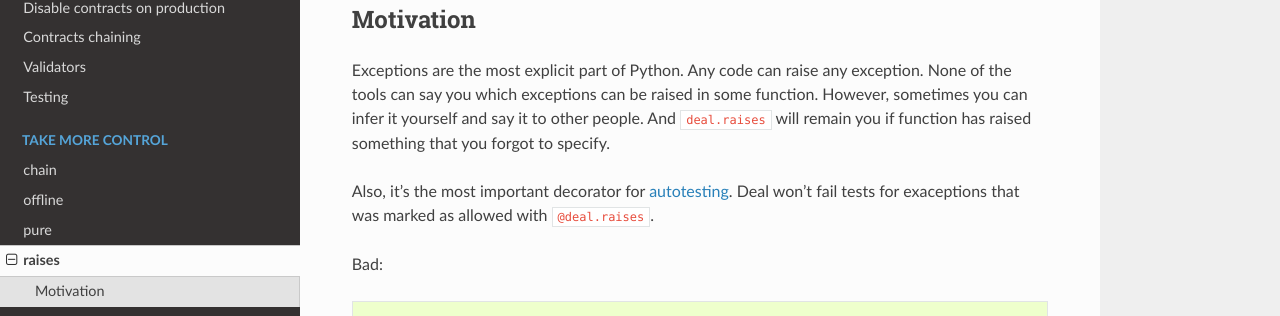
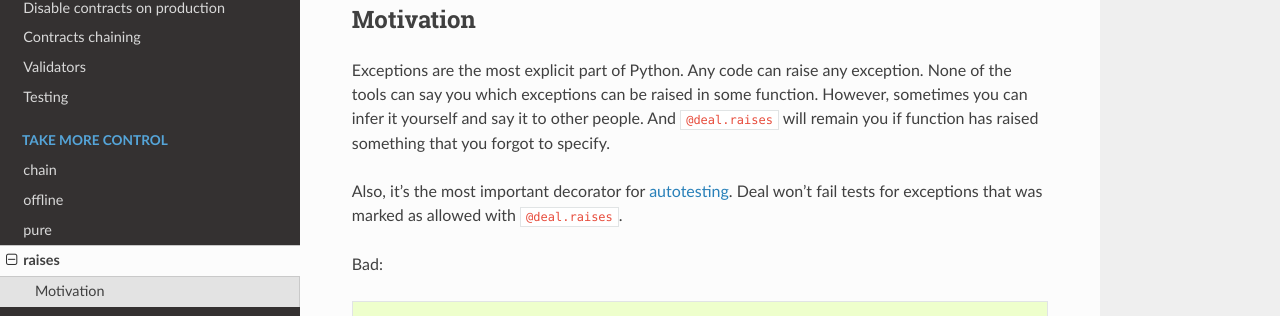
Before and after one commit to life4/deal, a Sphinx documentation site: the page built from docs/decorators/raises.md, in a window 1280 px wide and 1389 px high. Shown: the part 490-806 px from the top of the window. Built offline with Sphinx 7.4.7 and the Read the Docs theme 2.0.0, drawn with Linux system fonts in a browser that asks for light colours.

Commit message:
fix links

```diff
--- a/docs/decorators/raises.md
+++ b/docs/decorators/raises.md
@@ -22,9 +22,9 @@
 
 ## Motivation
 
-Exceptions are the most explicit part of Python. Any code can raise any exception. None of the tools can say you which exceptions can be raised in some function. However, sometimes you can infer it yourself and say it to other people. And `deal.raises` will remain you if function has raised something that you forgot to specify.
+Exceptions are the most explicit part of Python. Any code can raise any exception. None of the tools can say you which exceptions can be raised in some function. However, sometimes you can infer it yourself and say it to other people. And `@deal.raises` will remain you if function has raised something that you forgot to specify.
 
-Also, it's the most important decorator for [autotesting](../testing). Deal won't fail tests for exaceptions that was marked as allowed with `@deal.raises`.
+Also, it's the most important decorator for [autotesting](../testing.html). Deal won't fail tests for exceptions that was marked as allowed with `@deal.raises`.
 
 Bad:
 
--- a/pyproject.toml
+++ b/pyproject.toml
@@ -17,7 +17,7 @@
 [tool.dephell.docs]
 from = {format = "poetry", path = "pyproject.toml"}
 envs = ["docs"]
-command = "sphinx-build -M html docs docs/build"
+command = "sphinx-build -W docs docs/build"
 
 
 [tool.isort]
```
Also changed, not shown: docs/decorators/reason.md (+1 -1 lines), docs/testing.md (+2 -2 lines).
